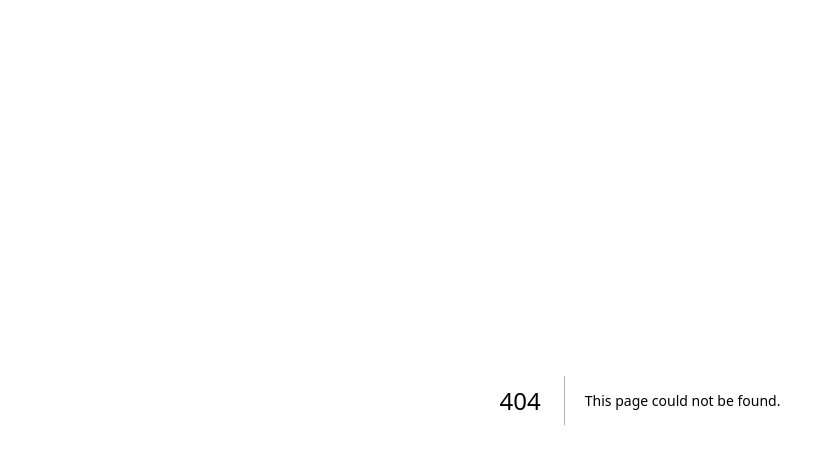
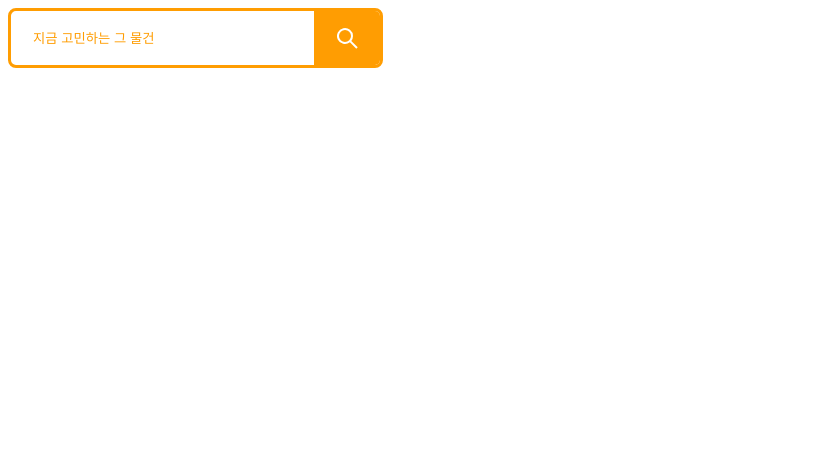
Before and after one commit to SobiSa-Expense-Hunter/SobiSa, a Next.js app: page /search in a window 1280 px wide. Before the commit this address had no page. Shown: the top 464 px of the page, without its empty margins (0-835 px from the left). Built offline with nearby package versions, Linux system fonts and the light colour scheme.

Commit message:
[#1] feature: 검색 input 컴포넌트 구현
엔터나 검색 클릭시 모달창이나 router를 이용한 페이지 이동 기능 구현

```diff
--- /dev/null
+++ b/src/assets/SearchIcon.tsx
@@ -0,0 +1,17 @@
+const SearchIcon = () => {
+  return (
+    <svg
+      viewBox='0 0 25 25'
+      width='25px'
+      height='25px'
+      xmlns='http://www.w3.org/2000/svg'
+      fill='white'
+    >
+      <g data-name='Layer 2' id='Layer_2'>
+        <path d='M18,10a8,8,0,1,0-3.1,6.31l6.4,6.4,1.41-1.41-6.4-6.4A8,8,0,0,0,18,10Zm-8,6a6,6,0,1,1,6-6A6,6,0,0,1,10,16Z' />
+      </g>
+    </svg>
+  );
+};
+
+export default SearchIcon;
--- /dev/null
+++ b/src/components/SearchInput.tsx
@@ -0,0 +1,106 @@
+import React, { useState } from 'react';
+
+import { useRouter } from 'next/router';
+import styled from 'styled-components';
+
+import SearchIcon from '@/assets/SearchIcon';
+
+import SearchErrorModal from './modal/SearchErrorModal';
+
+function SearchInput() {
+  const [search, setSearch] = useState<string>('');
+  const [showModal, setShowModal] = useState<boolean>(false);
+  const router = useRouter();
+
+  const checkSearchWord = () => {
+    if (!search) {
+      throw new Error('검색어를 입력해주세요');
+    }
+  };
+
+  const handleSearchKeyDownEvent = (event: React.KeyboardEvent<HTMLElement>) => {
+    try {
+      if (event.key === 'Enter') {
+        checkSearchWord();
+        router.push('/');
+      }
+    } catch (error) {
+      setShowModal(true);
+    }
+  };
+
+  const handleSearchClickEvent = () => {
+    try {
+      checkSearchWord();
+      router.push('/');
+    } catch (error) {
+      setShowModal(true);
+    }
+  };
+
+  return (
+    <SearchInputContainer>
+      <SearchInputBox>
+        <SearchEnterInput
+          type='text'
+          placeholder='지금 고민하는 그 물건'
+          value={search}
+          onChange={e => setSearch(e.target.value)}
+          onKeyDown={handleSearchKeyDownEvent}
+        />
+      </SearchInputBox>
+      <SearchButton type='button' onClick={handleSearchClickEvent}>
+        <SearchIcon />
+      </SearchButton>
+      {showModal && <SearchErrorModal onClose={() => setShowModal(false)} />}
+    </SearchInputContainer>
+  );
+}
+export default SearchInput;
+
+const SearchInputContainer = styled.div`
+  box-sizing: border-box;
+  overflow: hidden;
+  width: 100%;
+  height: 100%;
+  display: flex;
+  flex-direction: row;
+  align-items: center;
+  border: 3px solid #ff9d02;
+  border-radius: 8px;
+  max-height: 60px;
+  jusify-content: space-between;
+`;
+const SearchInputBox = styled.div`
+  width: 80%;
+  height: 100%;
+  padding: 20px;
+`;
+const SearchEnterInput = styled.input`
+  outline: none;
+  border: none;
+  border-radius: 8px;
+  width: 100%;
+  height: 100%;
+  color: #ff9d02;
+  ::placeholder,
+  ::-webkit-input-placeholder {
+    color: #ff9d02;
+  }
+  :-ms-input-placeholder {
+    color: #ff9d02;
+  }
+`;
+const SearchButton = styled.button`
+  box-sizing: border-box;
+  display: inline-flex;
+  align-items: center;
+  justify-content: center;
+  width: 20%;
+  height: 100%;
+  padding: 20px 0;
+  background-color: #ff9d02;
+  border: none;
+  border-radius: 0 5px 5px 0;
+  cursor: pointer;
+`;
--- /dev/null
+++ b/src/pages/search/index.tsx
@@ -0,0 +1,18 @@
+import React from 'react';
+
+import styled from 'styled-components';
+
+import SearchInput from '@/components/SearchInput';
+
+function Search() {
+  return (
+    <Container>
+      <SearchInput />
+    </Container>
+  );
+}
+export default Search;
+
+const Container = styled.div`
+  max-width: 375px;
+`;
```
